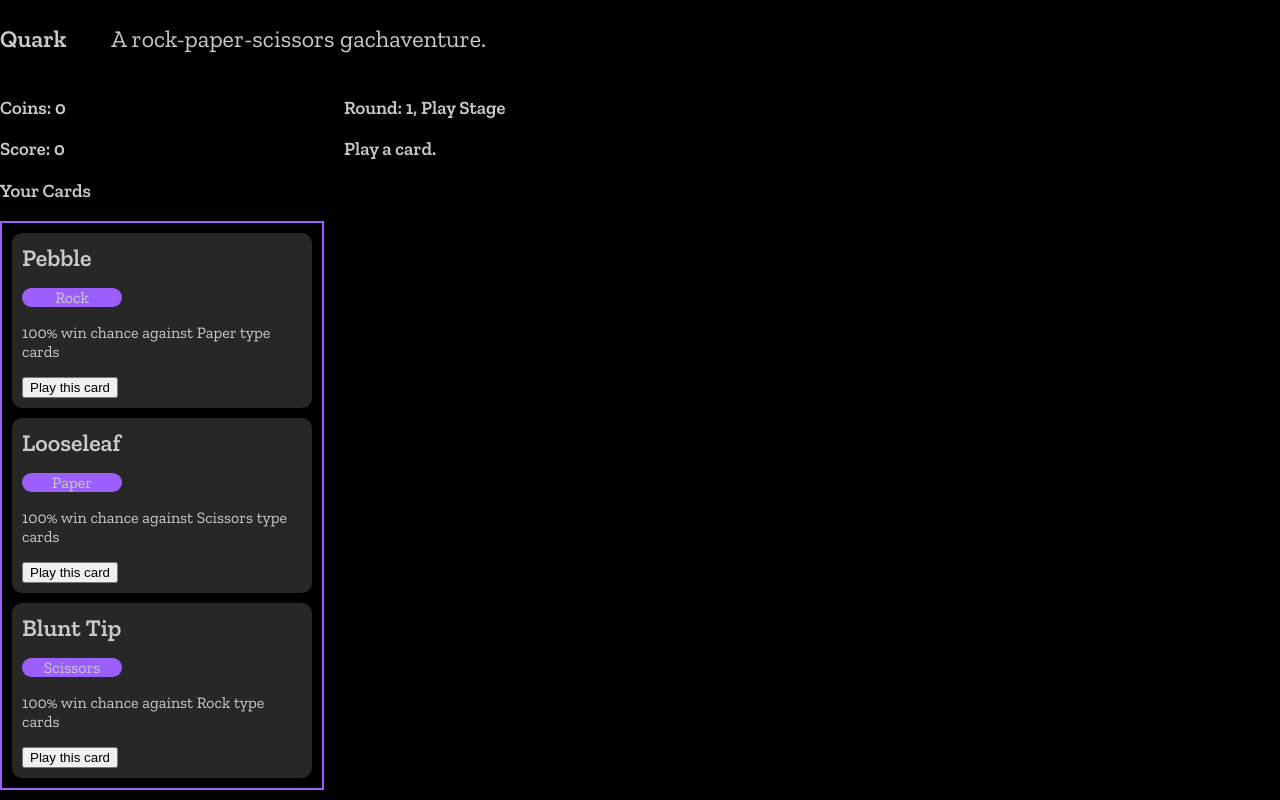
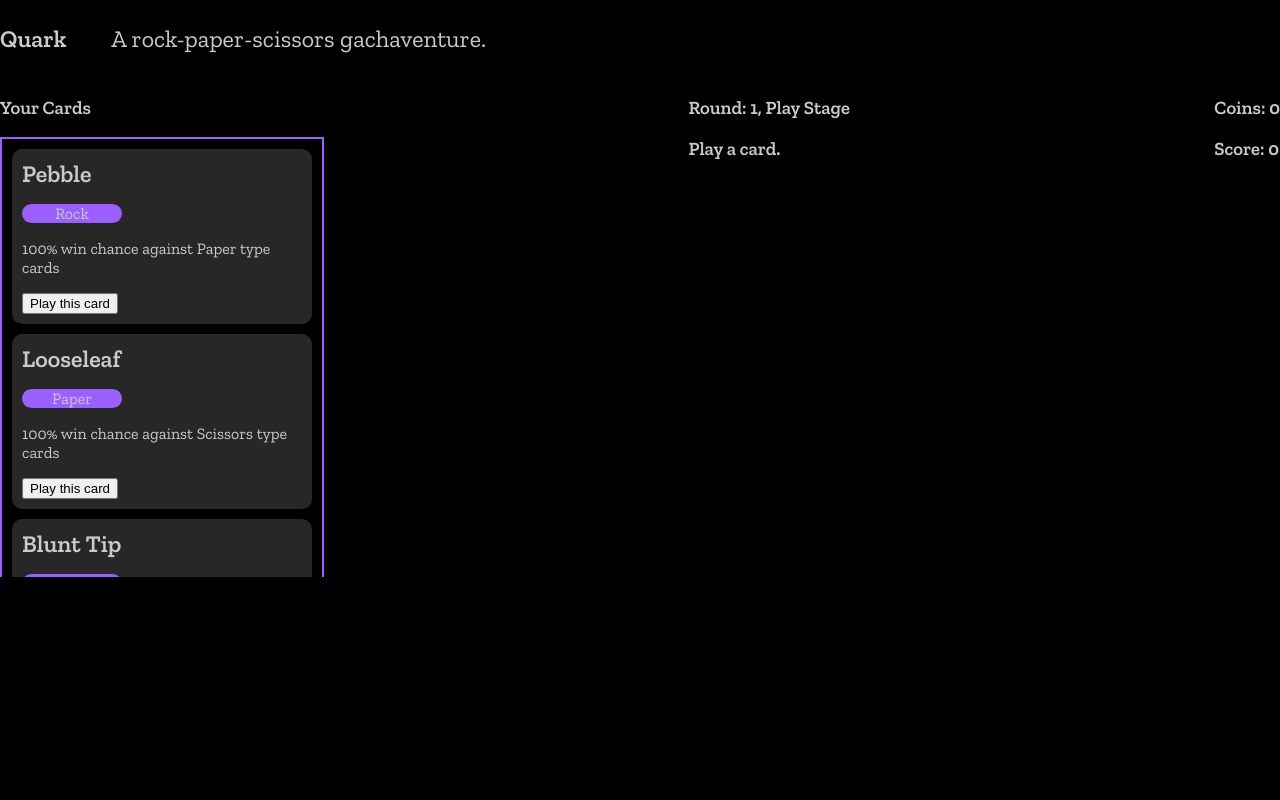
Before and after one commit to onmyraedar/rps-adventure, a React (Create React App) app: page / in a window 1280 px wide. Built offline with nearby package versions, Linux system fonts and the light colour scheme.

Commit message:
Fix size of player inventory tab
Let the player's inventory resize to fit the screen by setting a flex-basis of auto.

Set the overflow-y to scroll so that the player can scroll down the inventory tab to view all of their cards.

```diff
--- a/src/components/Game.css
+++ b/src/components/Game.css
@@ -1,10 +1,13 @@
 .game-container {
     display: flex;
+    justify-content: space-between;
     color: #cacaca;
 }
 
 .game-container-left {
-    margin-right: 20px;
+    flex: 0 1 auto;
+    max-height: 500px;
+    overflow-y: scroll;
 }
 
 .inventory {
--- a/src/components/Game.js
+++ b/src/components/Game.js
@@ -99,8 +99,6 @@ function Game() {
     return(
         <div className="game-container">
             <div className="game-container-left">
-                <h3>Coins: {coins}</h3>
-                <h3>Score: {gameData.score}</h3>
                 <h3>Your Cards</h3>
                 <div className="inventory">
                     {inventory.map((card) => (
@@ -108,8 +106,12 @@ function Game() {
                     ))}
                 </div>
             </div>
+            <div className="game-container-center">
+                {gameboard}
+            </div>
             <div className="game-container-right">
-                {gameboard}
+                <h3>Coins: {coins}</h3>
+                <h3>Score: {gameData.score}</h3>
             </div>
         </div>
     );
```
